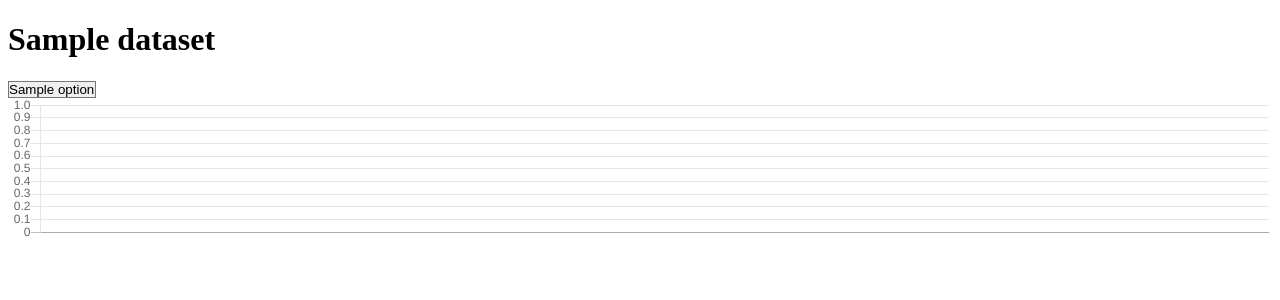
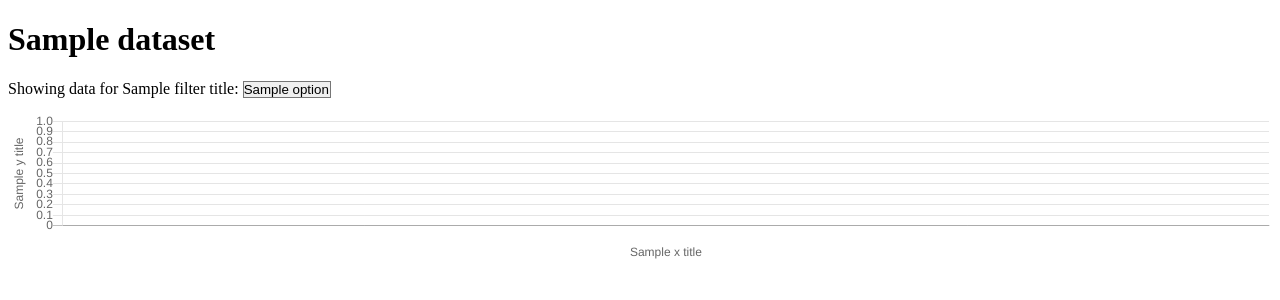
Before and after one commit to lcarvajal/real-open-data, a Django app: template datasets/templates/datasets/detail.html in a window 1280 px wide. Shown: the top 300 px of the page. Run offline with Django 5.2, Linux system fonts and the light colour scheme; tables that the repository leaves empty hold one stand-in row (values such as "Sample post"); the template is opened without the code that fills it: values that come from a table or form of the project are taken from there, most other values are stand-ins (such as "Sample title", 1, 10 or a date in 2020); some libraries are stand-ins or nearby versions.

Commit message:
Add chart and chart type models

```diff
--- a/datasets/models.py
+++ b/datasets/models.py
@@ -13,3 +13,14 @@ class Dataset(models.Model):
     # Displays the title when the dataset is displayed in the console or admin
     def __str__(self):
         return self.title
+
+class ChartType(models.Model):
+    name = models.CharField(max_length=80)
+
+class Chart(models.Model):
+    x_column = models.CharField(max_length=80)
+    y_column = models.CharField(max_length=80)
+    filter_column = models.CharField(max_length=80)
+
+    chart_type = models.ForeignKey(ChartType, on_delete=models.CASCADE)
+    dataset = models.ForeignKey(Dataset, on_delete=models.CASCADE)
--- a/datasets/templates/datasets/detail.html
+++ b/datasets/templates/datasets/detail.html
@@ -1,9 +1,8 @@
 <!DOCTYPE html>
 <html lang="en">
-
   <head>
-    <meta charset="UTF-8">
-    <meta name="viewport" content="width=device-width, initial-scale=1.0">
+    <meta charset="UTF-8" />
+    <meta name="viewport" content="width=device-width, initial-scale=1.0" />
     <title>{{ dataset.title }}</title>
     <!-- Include Chart.js library -->
     <script src="https://cdnjs.cloudflare.com/ajax/libs/d3/5.7.0/d3.min.js"></script>
@@ -15,15 +14,17 @@
   <body>
     <h1>{{ dataset.title }}</h1>
     <div>
-        <select id="filter" style="-webkit-appearance: none;"  onchange="updateChart(this.value)">
+      <p>
+        Showing data for {{ filter_title }}: <select id="filter" style="-webkit-appearance: none;" onchange="updateChart(this.value)">
           {% for option in filter_options %}
             {% if option == current_filter_option %}
               <option value="{{ option }}" selected>{{ option }}</option>
             {% else %}
-                    <option value="{{ option }}" >{{ option }}</option>
+              <option value="{{ option }}">{{ option }}</option>
             {% endif %}
           {% endfor %}
         </select>
+      </p>
     </div>
     <div id="wrapper" style="height:1000;">
       <canvas id="chart"></canvas>
@@ -39,6 +40,20 @@
                     maintainAspectRatio: false,
                     legend: {
                         display: false
+                    },
+                    scales: {
+                        yAxes: [{
+                            scaleLabel: {
+                            display: true,
+                            labelString: '{{ y_title }}',
+                            }
+                        }],
+                        xAxes: [{
+                            scaleLabel: {
+                            display: true,
+                            labelString: '{{ x_title }}',
+                            }
+                        }]
                     }
                 },
                 data: chartData
@@ -53,5 +68,4 @@
         makeChart()
     </script>
   </body>
-
 </html>
--- a/datasets/templates/datasets/index.html
+++ b/datasets/templates/datasets/index.html
@@ -7,6 +7,7 @@
 </head>
 
 <body>
+    <h1>Austrian Open Data Sets</h1>
     {% if datasets_list %}
     <ul>
         {% for dataset in datasets_list %}
--- a/datasets/views.py
+++ b/datasets/views.py
@@ -40,8 +40,10 @@ def detail(request, dataset_id):
 
     context = {
         'dataset': dataset,
-        'filter_title': filter_column,
+        'filter_title': filter_column.replace("_", " ").lower(),
         'filter_options': df[filter_column].unique(),
+        'x_title': x_column.replace("_", " ").lower(),
+        'y_title': y_column.replace("_", " ").lower(),
         'current_filter_option': current_filter_option,
         'json_data': json_data
     }
```
Lines whose indentation alone changed are shown as unchanged.
